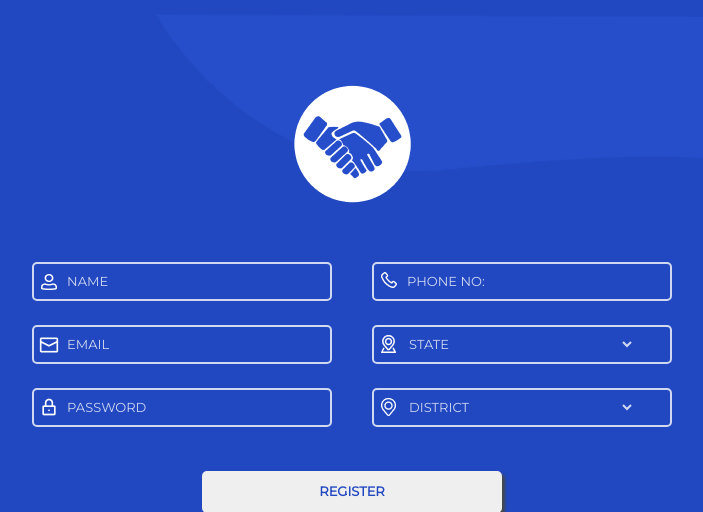
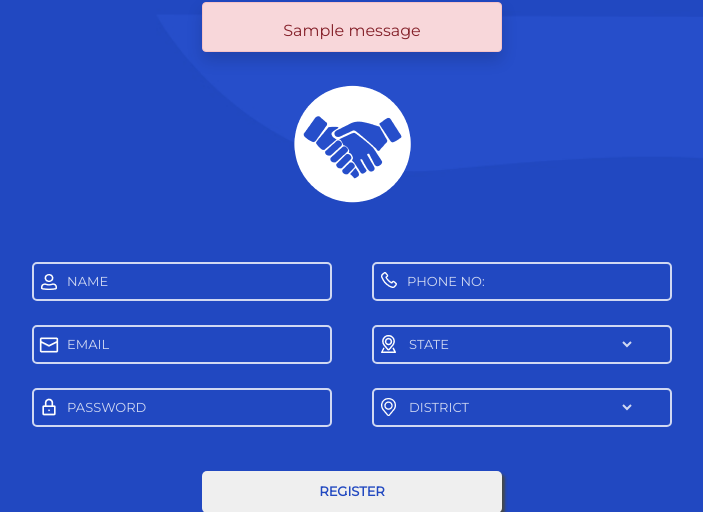
Before and after one commit to ShameemudheenMP/BoroKaro, a Django app: page /signup/ in a window 1280 px wide. Shown: the top 512 px of the page, without its empty margins (288-991 px from the left). Run offline with Django 4.2, Linux system fonts and the light colour scheme; tables that the repository leaves empty hold one stand-in row (values such as "Sample post"); one stand-in notice (Sample message) is shown; some libraries are stand-ins or nearby versions.

Commit message:
Error message in login and signup page modified

```diff
--- a/Borokaro/main/static/css/loginstyles.css
+++ b/Borokaro/main/static/css/loginstyles.css
@@ -173,3 +173,16 @@ input:-webkit-autofill{
 .options {
     background-color: #2148c1;
 }
+
+.error-alert {
+    position: fixed !important;
+    top: 2px !important;
+    margin-left: 35px !important;
+    /* margin-right: auto; */
+    width: 300px !important;
+    height: 50px !important;
+}
+
+#signup-error {
+    margin-left: 0 !important;
+}
--- a/Borokaro/main/templates/registration/signup.html
+++ b/Borokaro/main/templates/registration/signup.html
@@ -136,7 +136,7 @@
             <div class="bottom">
                 {% if messages %}
                 {% for message in messages %}
-                <div class="alert alert-danger" role="alert">
+                <div class="alert alert-danger shadow error-alert" id="signup-error" role="alert">
                     {{message}}
                 </div>
                 {% endfor %}
```
Also changed, not shown: Borokaro/main/templates/registration/login.html (+17 -8 lines).
